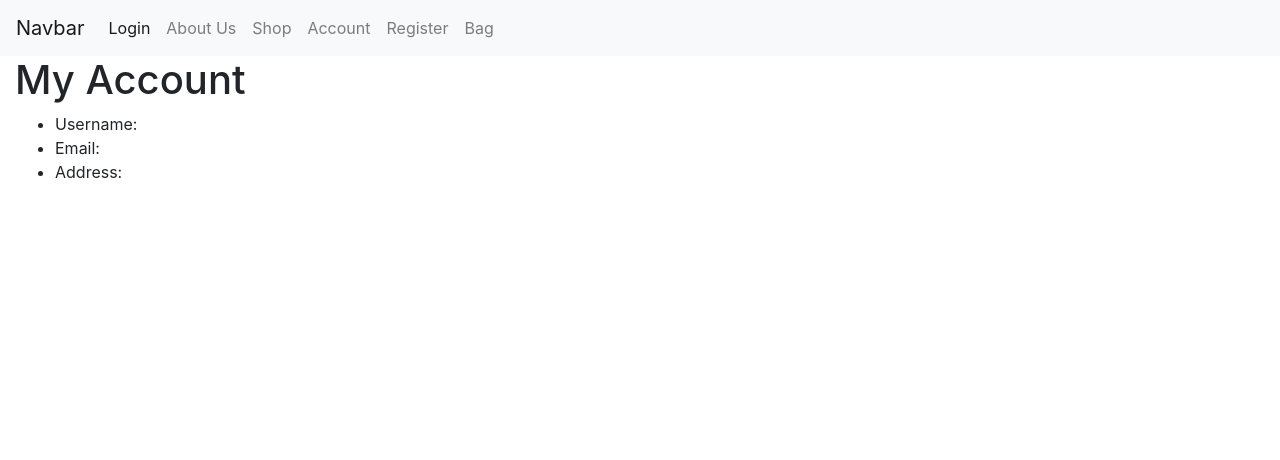
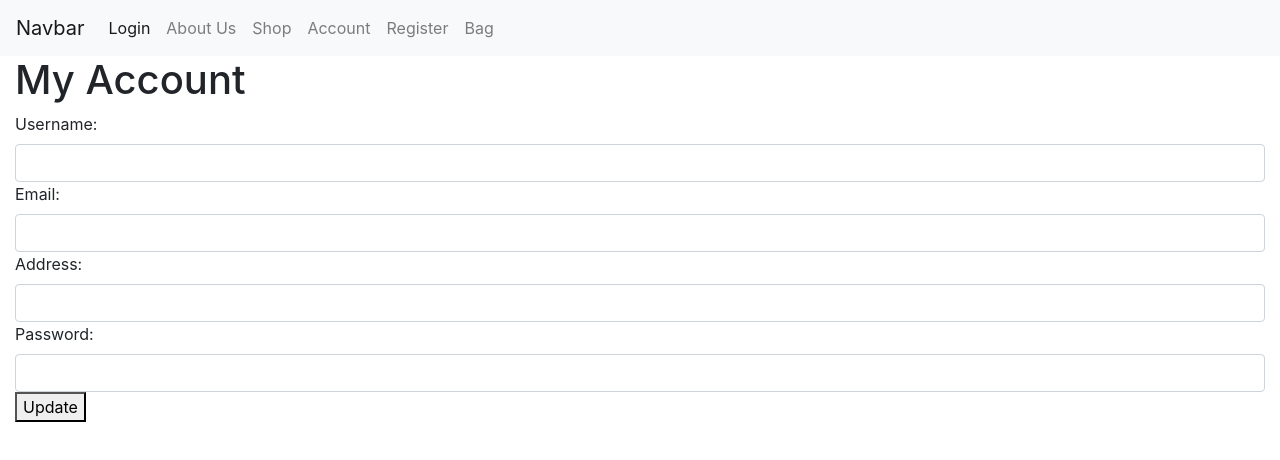
Before and after one commit to roowahoo/Assignment-3-React, a React (Create React App) app in the folder skincare/: page /account in a window 1280 px wide. Shown: the top 460 px of the page. Built offline with nearby package versions, Linux system fonts and the light colour scheme; no server answers.

Commit message:
added update profile

```diff
--- a/skincare/src/pages/account.js
+++ b/skincare/src/pages/account.js
@@ -4,6 +4,8 @@ import axios from 'axios'
 export default function Account() {
 
     const [accountDetails, setAccountDetails] = useState({})
+    const [password, setPassword] = useState('')
+
 
     useEffect(() => {
         const fetch = async () => {
@@ -17,21 +19,67 @@ export default function Account() {
 
         }
         fetch()
-    },[])
+    }, [])
+
+    const updateUsername=(e)=>{
+        let clone={...accountDetails}
+        clone.username=e.target.value
+        setAccountDetails(clone)
+    }
+
+    const updateEmail=(e)=>{
+        let clone={...accountDetails}
+        clone.email=e.target.value
+        setAccountDetails(clone)
+    }
+
+    const updateAddress=(e)=>{
+        let clone={...accountDetails}
+        clone.address=e.target.value
+        setAccountDetails(clone)
+    }
+
+
+
+
+    const update = async () => {
+        console.log('here')
+        console.log(accountDetails.username)
+        const response = await axios.post('https://3000-indigo-orangutan-nf30a8jb.ws-us03.gitpod.io/api/shoppers/profile/' + accountDetails.id + '/update', {
+            'username': accountDetails.username,
+            'email': accountDetails.email,
+            'address': accountDetails.address,
+            'password':password
+        })
+        console.log(response.data)
+
+    }
+
 
 
     return (
         <React.Fragment>
             <h1>My Account</h1>
             <div>
-                <ul>
-                    <li>Username:{accountDetails.username}</li>
-                    <li>Email: {accountDetails.email}</li>
-                    <li>Address:{accountDetails.address}</li>
-                </ul>
-
+                <div>
+                    <label className='form-label'>Username:</label>
+                    <input onChange={updateUsername} type='text' value={accountDetails.username} className='form-control' name='username'></input>
+                </div>
+                <div>
+                    <label className='form-label'>Email:</label>
+                    <input onChange={updateEmail} type='text' value={accountDetails.email} className='form-control'></input>
+                </div>
+                <div>
+                    <label className='form-label'>Address:</label>
+                    <input onChange={updateAddress} type='text' value={accountDetails.address} className='form-control'></input>
+                </div>
+                <div>
+                    <label className='form-label'>Password:</label>
+                    <input onChange={(e)=>setPassword(e.target.value)} value={password} type='text' className='form-control'></input>
+                </div>
+                <button onClick={update}>Update</button>
             </div>
 
-        </React.Fragment>
+        </React.Fragment >
     )
 }
--- a/skincare/src/pages/bag.js
+++ b/skincare/src/pages/bag.js
@@ -89,7 +89,7 @@ export default function Bag() {
                             <img src={item.products.image_url} className='img-thumbnail' alt='product-thumbnail'></img>
                             <div><b>{item.products.name}</b></div>
                             <div>
-                                <input type='text' className='quantity' name={item.product_id} value={item.quantity} onChange={updateFormFields} size='2'></input>
+                                <input type='text' name={item.product_id} value={item.quantity} onChange={updateFormFields} size='2'></input>
                                 <button name={item.product_id} value={item.quantity} onClick={updateQuantity} className='btn btn-primary m-1'>Update</button>
                             </div>
                             <button name={item.product_id} onClick={removeItem} className='btn btn-primary m-2'>Remove</button>
```
